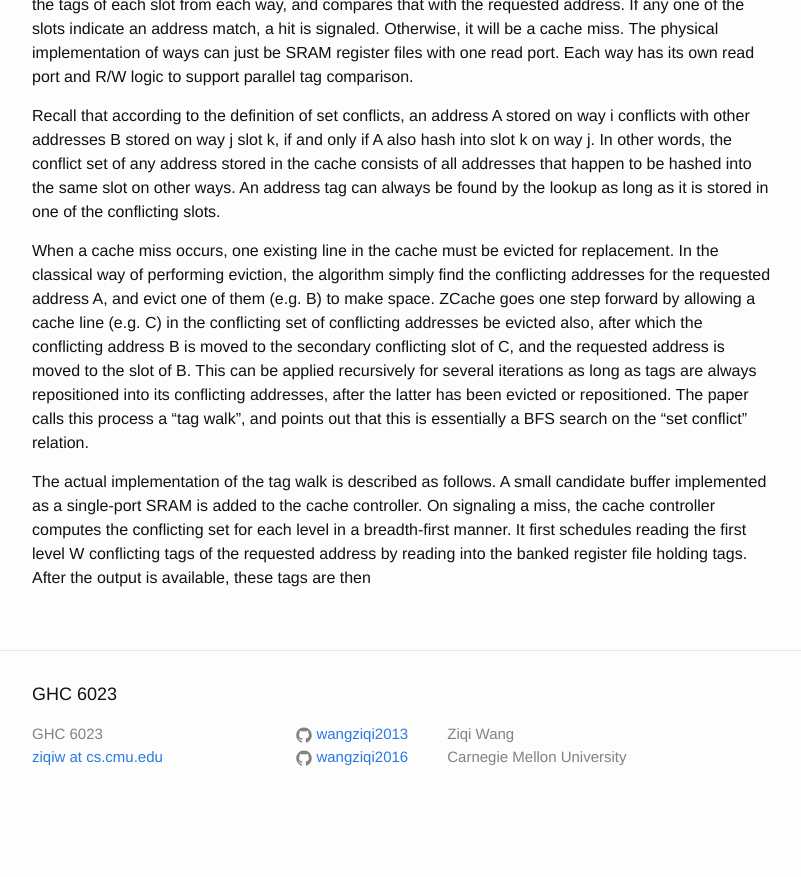
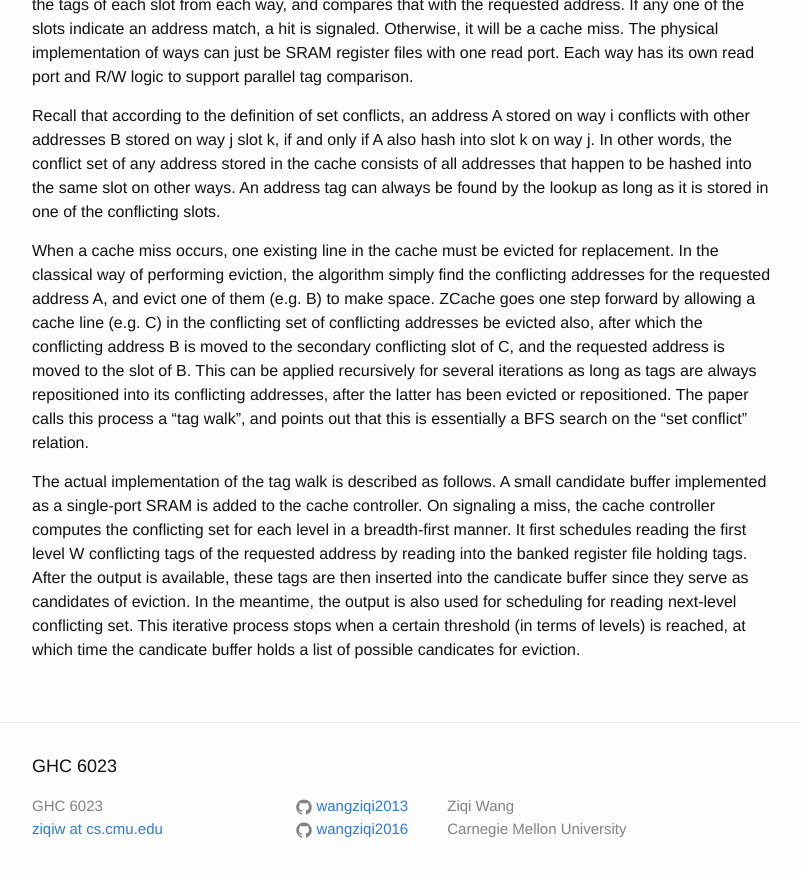
Before and after one commit to wangziqi2013/wangziqi2013.github.io, a Jekyll site: the page built from _posts/2020-05-24-zcache.markdown, in a window 1280 px wide and 900 px high, scrolled down 1609 px. Shown: the top 877 px of the window, without its empty margins (238-1039 px from the left). Built offline with Jekyll 4.4.1, drawn with Linux system fonts in a browser that asks for light colours; before the commit the page ends 2437 px from its top, so only the background shows below that.

Commit message:
Finish iterative process

```diff
--- a/_posts/2020-05-24-zcache.markdown
+++ b/_posts/2020-05-24-zcache.markdown
@@ -78,3 +78,6 @@ The actual implementation of the tag walk is described as follows. A small candi
 SRAM is added to the cache controller. On signaling a miss, the cache controller computes the conflicting set for
 each level in a breadth-first manner. It first schedules reading the first level W conflicting tags of the requested
 address by reading into the banked register file holding tags. After the output is available, these tags are then
+inserted into the candicate buffer since they serve as candidates of eviction. In the meantime, the output is also
+used for scheduling for reading next-level conflicting set. This iterative process stops when a certain threshold
+(in terms of levels) is reached, at which time the candicate buffer holds a list of possible candicates for eviction.
```
